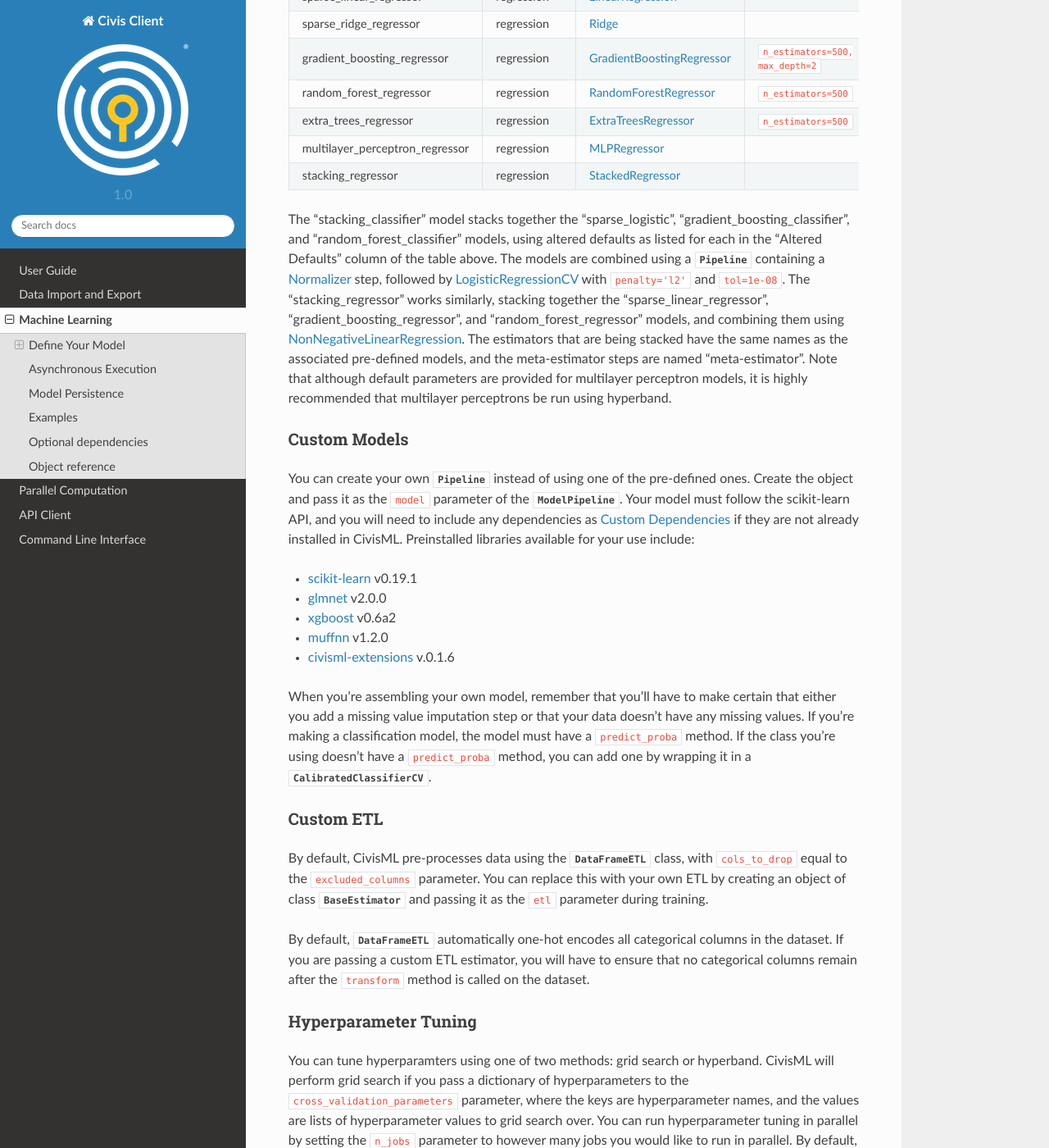
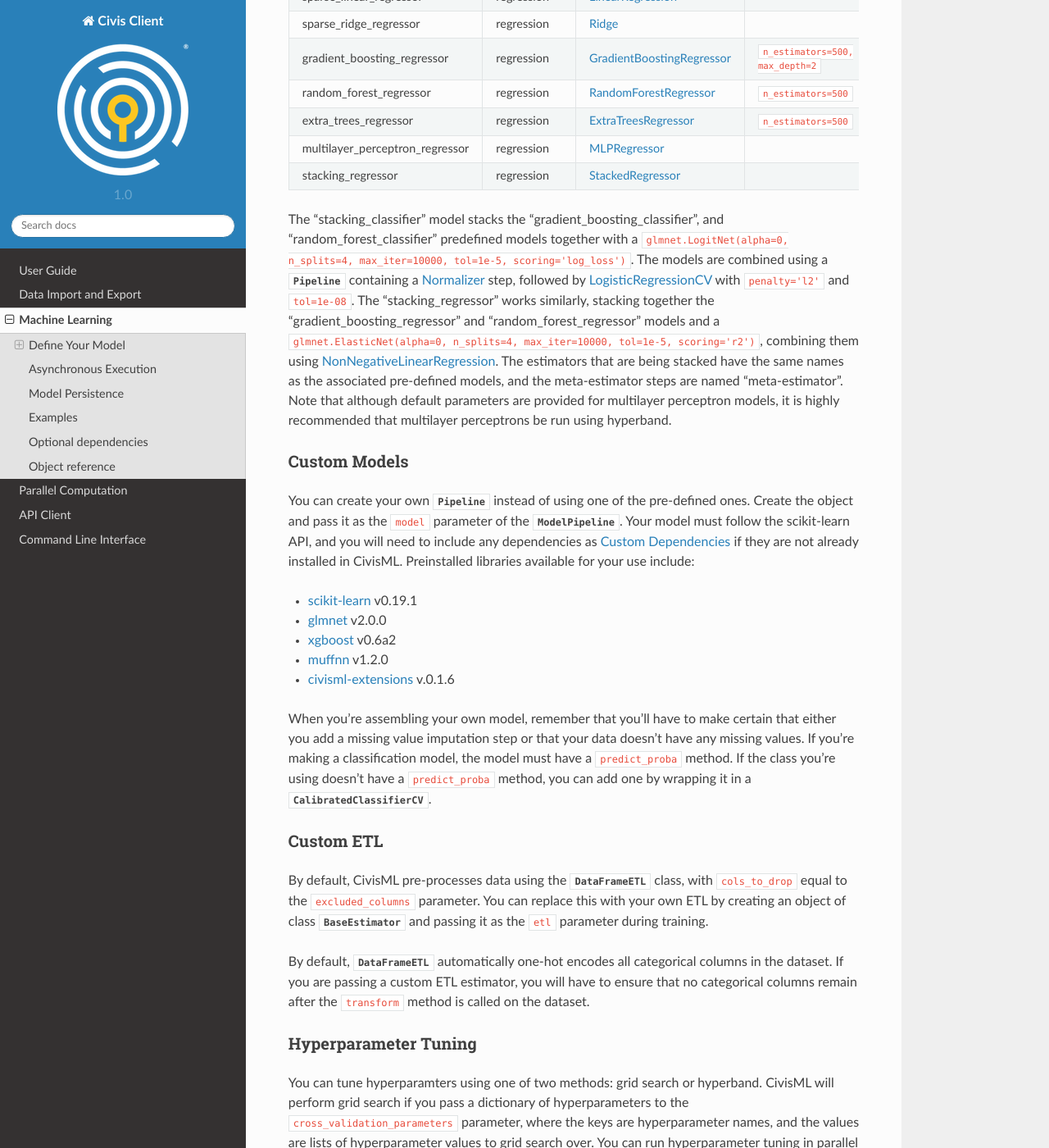
Before and after one commit to civisanalytics/civis-python, a Sphinx documentation site: the page built from docs/source/ml.rst, in a window 1280 px wide and 1400 px high, scrolled down 1112 px. Shown: the whole window at 82% size. Built offline with Sphinx 7.4.7 and the Read the Docs theme 2.0.0, drawn with Linux system fonts in a browser that asks for light colours; some of the changed text lies outside the part shown.

Commit message:
[PARO-603] DOC update civisML docs with new stacking structure (#221)

```diff
--- a/docs/source/ml.rst
+++ b/docs/source/ml.rst
@@ -60,16 +60,17 @@ stacking_regressor                regression          `StackedRegressor <https:/
 ================================  ================    ==================================================================================================================================   ==================================
 
 The "stacking_classifier" model stacks
-together the "sparse_logistic", "gradient_boosting_classifier",
-and "random_forest_classifier" models, using altered defaults as
-listed for each in the "Altered Defaults" column of the table
-above. The models are combined using a
+the "gradient_boosting_classifier",
+and "random_forest_classifier" predefined models together with a
+``glmnet.LogitNet(alpha=0, n_splits=4, max_iter=10000, tol=1e-5,
+scoring='log_loss')``. The models are combined using a
 :class:`~sklearn.pipeline.Pipeline` containing a `Normalizer <http://scikit-learn.org/stable/modules/generated/sklearn.preprocessing.Normalizer.html#sklearn.preprocessing.Normalizer>`_
 step, followed by `LogisticRegressionCV <http://scikit-learn.org/stable/modules/generated/sklearn.linear_model.LogisticRegressionCV.html>`_
 with ``penalty='l2'`` and ``tol=1e-08``. The
 "stacking_regressor" works similarly, stacking together the
-"sparse_linear_regressor", "gradient_boosting_regressor",
-and "random_forest_regressor" models, and combining them using
+"gradient_boosting_regressor" and "random_forest_regressor" models
+and a ``glmnet.ElasticNet(alpha=0, n_splits=4, max_iter=10000,
+tol=1e-5, scoring='r2')``, combining them using
 `NonNegativeLinearRegression
 <https://github.com/civisanalytics/civisml-extensions>`_. The
 estimators that are being stacked have the same names as the
```
Also changed, not shown: other parts of docs/source/ml.rst (+5 -1 lines), CHANGELOG.md (+2 -0 lines).
